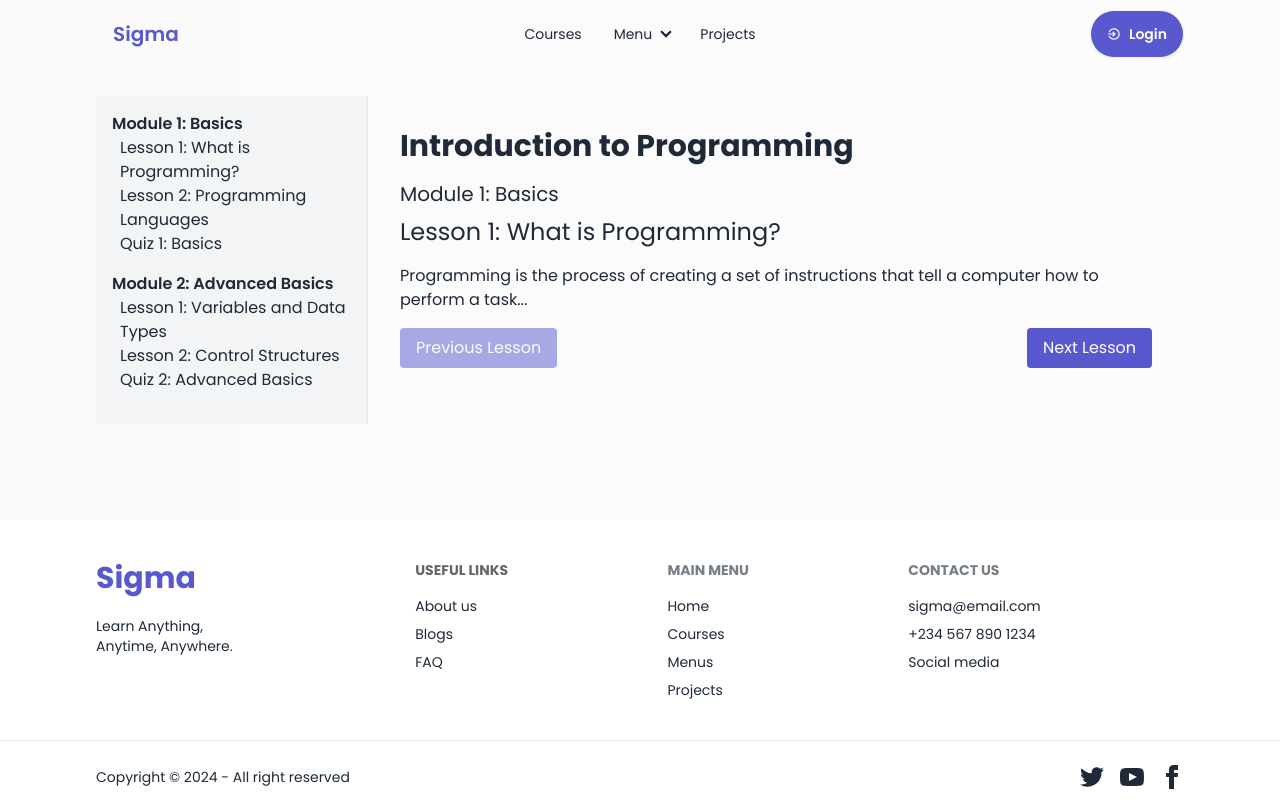
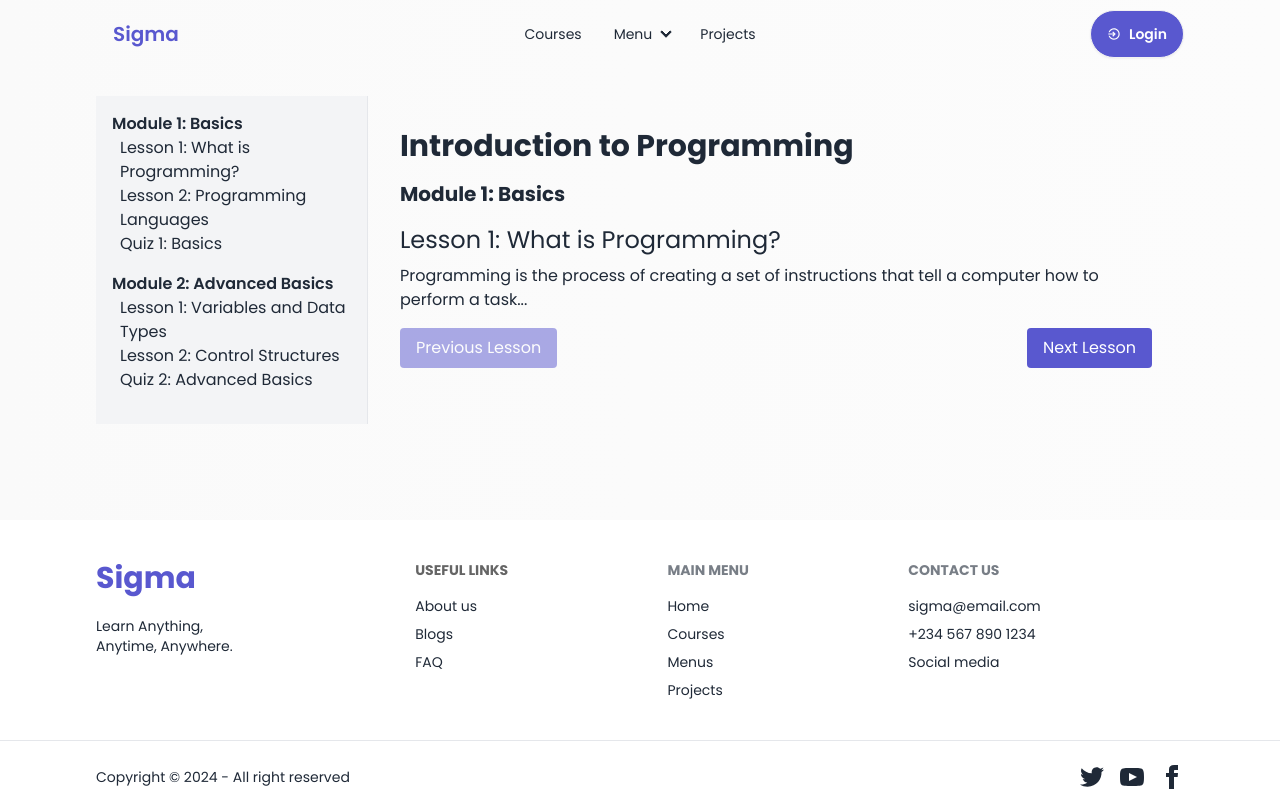
Before and after one commit to fahd-abdulrazzaq/The-Plumbers, a React (Vite) app: page /course in a window 1280 px wide. Built offline with nearby package versions, Linux system fonts and the light colour scheme.

Commit message:
update: add styling for course content structure

```diff
--- a/src/pages/course/CoursePage.jsx
+++ b/src/pages/course/CoursePage.jsx
@@ -116,12 +116,12 @@ const CoursePage = () => {
         />
         <div className="flex-1 p-8">
           <h1 className="text-3xl font-bold mb-4">{courseData.title}</h1>
-          <h2 className="text-xl mb-2">{currentModule.title}</h2>
+          <h2 className="text-xl font-bold mb-4">{currentModule.title}</h2>
           {isQuiz ? (
             <Quiz quiz={currentModule.quiz} />
           ) : (
             <>
-              <h2 className="text-2xl mb-4">{currentLesson.title}</h2>
+              <h2 className="text-2xl mb-2">{currentLesson.title}</h2>
               <div dangerouslySetInnerHTML={{ __html: currentLesson.content }} className="prose lg:prose-xl"></div>
             </>
           )}
```
